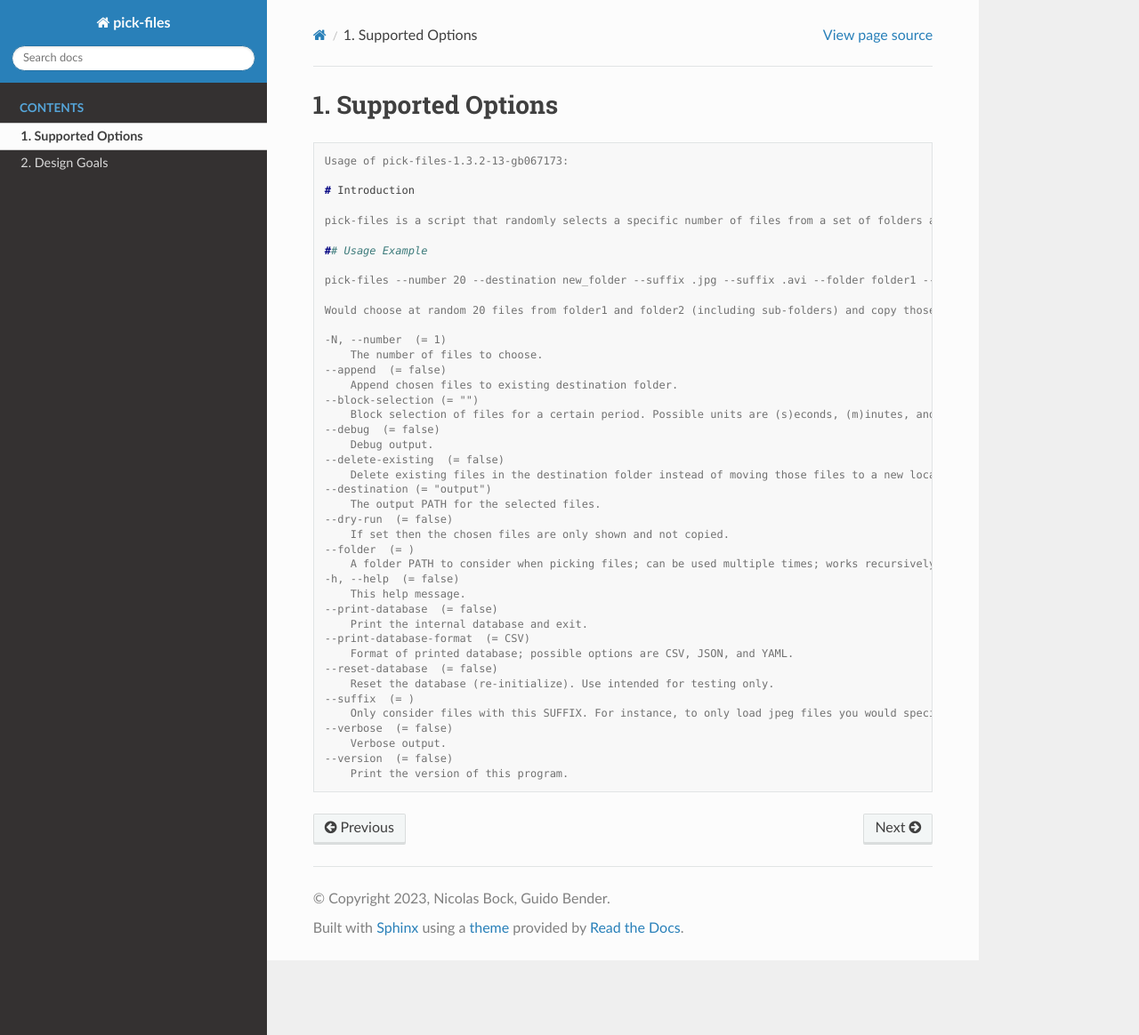
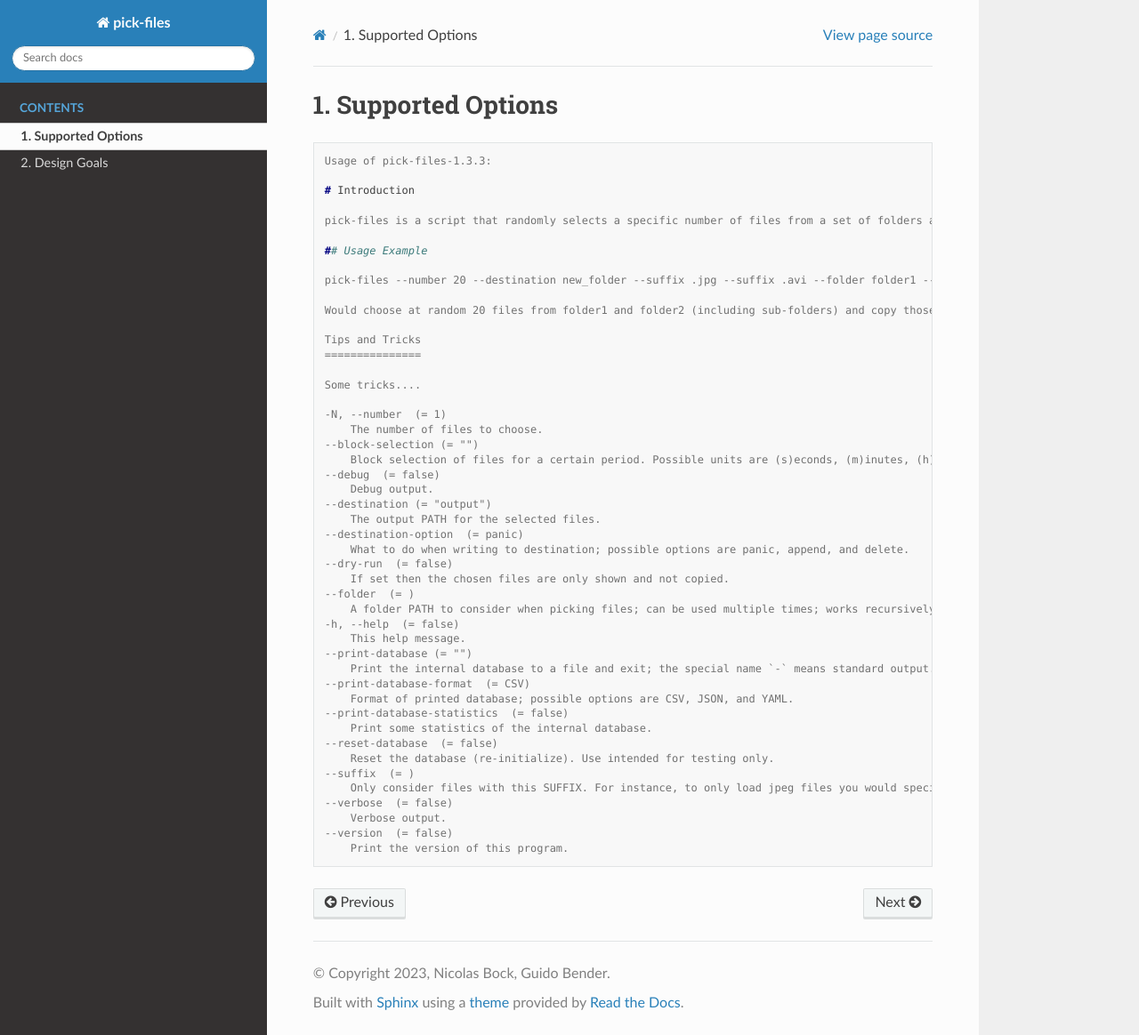
Before and after one commit to nicolasbock/filechooser, a Sphinx documentation site: the page built from docs/source/pick-files-help.rst, in a window 1280 px wide and 1164 px high. Shown: the whole window at 89% size. Built offline with Sphinx 7.4.7 and the Read the Docs theme 2.0.0, drawn with Linux system fonts in a browser that asks for light colours.

Commit message:
Update usage information
Signed-off-by: Nicolas Bock <nicolasbock@gmail.com>

```diff
--- a/docs/source/pick-files-help.rst
+++ b/docs/source/pick-files-help.rst
@@ -3,45 +3,50 @@ Supported Options
 
 .. code-block:: console
 
-    Usage of pick-files-1.3.2-13-gb067173:
+   Usage of pick-files-1.3.3:
 
-    # Introduction
+   # Introduction
 
-    pick-files is a script that randomly selects a specific number of files from a set of folders and copies these files to a single destination folder. During repeat runs the previously selected files are excluded from the selection for a specific time period that can be specified.
+   pick-files is a script that randomly selects a specific number of files from a set of folders and copies these files to a single destination folder. During repeat runs the previously selected files are excluded from the selection for a specific time period that can be specified.
 
-    ## Usage Example
+   ## Usage Example
 
-    pick-files --number 20 --destination new_folder --suffix .jpg --suffix .avi --folder folder1 --folder folder2
+   pick-files --number 20 --destination new_folder --suffix .jpg --suffix .avi --folder folder1 --folder folder2
 
-    Would choose at random 20 files from folder1 and folder2 (including sub-folders) and copy those files into new_folder. The new_folder is created if it does not exist already. In this example, only files with suffixes .jpg or .avi are considered.
+   Would choose at random 20 files from folder1 and folder2 (including sub-folders) and copy those files into new_folder. The new_folder is created if it does not exist already. In this example, only files with suffixes .jpg or .avi are considered.
 
-    -N, --number  (= 1)
-        The number of files to choose.
-    --append  (= false)
-        Append chosen files to existing destination folder.
-    --block-selection (= "")
-        Block selection of files for a certain period. Possible units are (s)econds, (m)inutes, and (h)ours.
-    --debug  (= false)
-        Debug output.
-    --delete-existing  (= false)
-        Delete existing files in the destination folder instead of moving those files to a new location.
-    --destination (= "output")
-        The output PATH for the selected files.
-    --dry-run  (= false)
-        If set then the chosen files are only shown and not copied.
-    --folder  (= )
-        A folder PATH to consider when picking files; can be used multiple times; works recursively, meaning all sub-folders and their files are included in the selection.
-    -h, --help  (= false)
-        This help message.
-    --print-database  (= false)
-        Print the internal database and exit.
-    --print-database-format  (= CSV)
-        Format of printed database; possible options are CSV, JSON, and YAML.
-    --reset-database  (= false)
-        Reset the database (re-initialize). Use intended for testing only.
-    --suffix  (= )
-        Only consider files with this SUFFIX. For instance, to only load jpeg files you would specify either 'jpg' or '.jpg'. By default, all files are considered.
-    --verbose  (= false)
-        Verbose output.
-    --version  (= false)
-        Print the version of this program.
+   Tips and Tricks
+   ===============
+
+   Some tricks....
+
+   -N, --number  (= 1)
+       The number of files to choose.
+   --block-selection (= "")
+       Block selection of files for a certain period. Possible units are (s)econds, (m)inutes, (h)ours, (d)days, and (w)weeks.
+   --debug  (= false)
+       Debug output.
+   --destination (= "output")
+       The output PATH for the selected files.
+   --destination-option  (= panic)
+       What to do when writing to destination; possible options are panic, append, and delete.
+   --dry-run  (= false)
+       If set then the chosen files are only shown and not copied.
+   --folder  (= )
+       A folder PATH to consider when picking files; can be used multiple times; works recursively, meaning all sub-folders and their files are included in the selection.
+   -h, --help  (= false)
+       This help message.
+   --print-database (= "")
+       Print the internal database to a file and exit; the special name `-` means standard output.
+   --print-database-format  (= CSV)
+       Format of printed database; possible options are CSV, JSON, and YAML.
+   --print-database-statistics  (= false)
+       Print some statistics of the internal database.
+   --reset-database  (= false)
+       Reset the database (re-initialize). Use intended for testing only.
+   --suffix  (= )
+       Only consider files with this SUFFIX. For instance, to only load jpeg files you would specify either 'jpg' or '.jpg'. By default, all files are considered.
+   --verbose  (= false)
+       Verbose output.
+   --version  (= false)
+       Print the version of this program.
```
